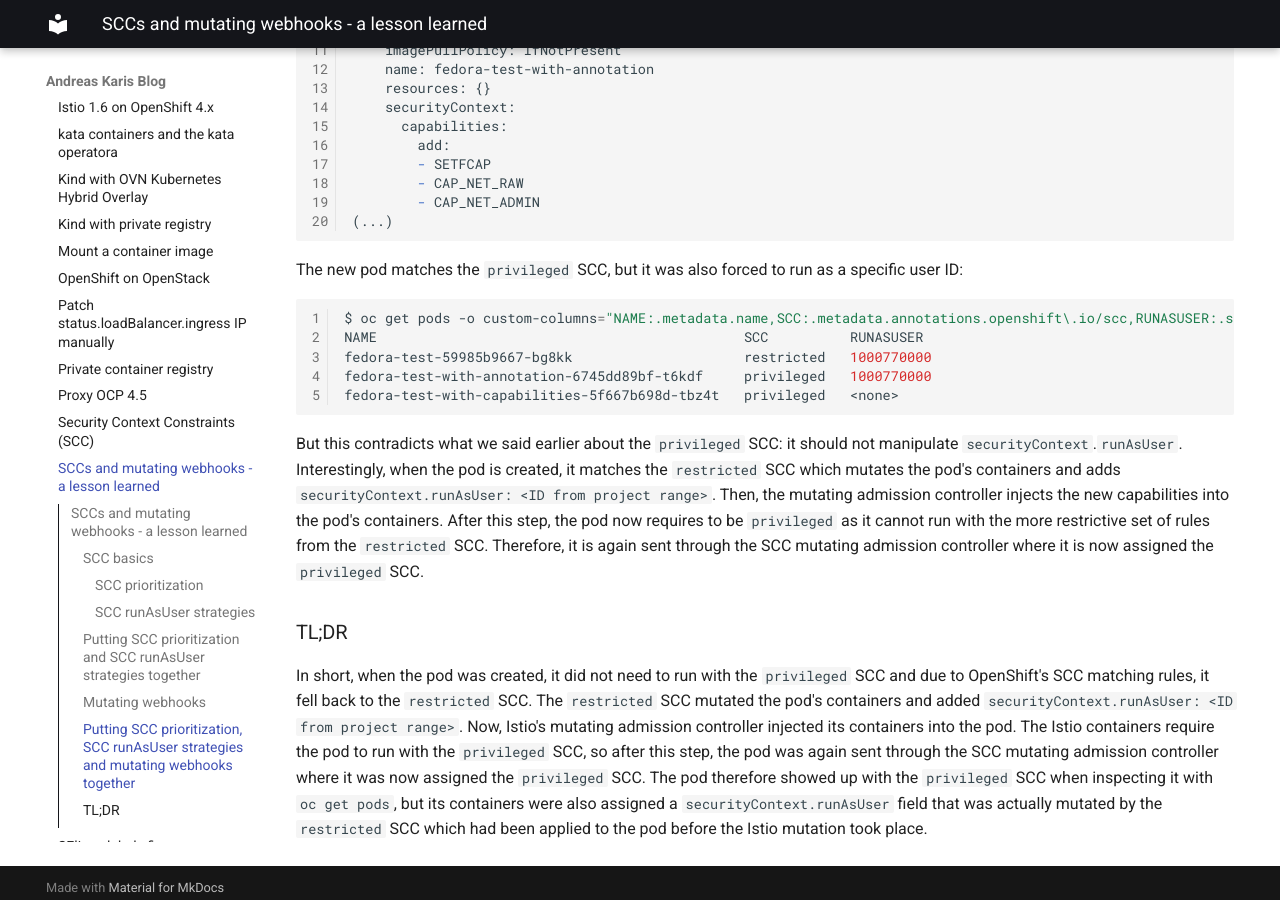
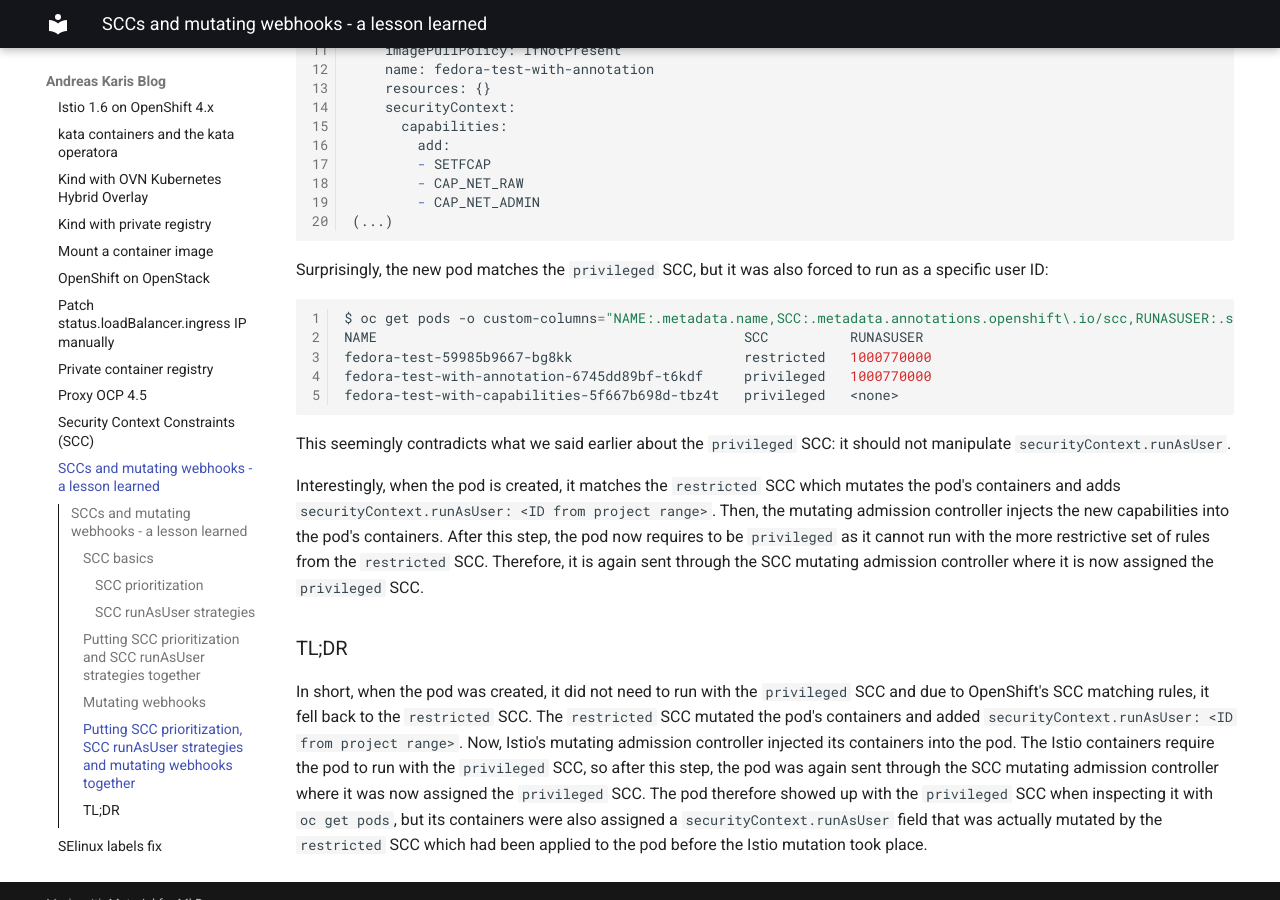
Before and after one commit to andreaskaris/blog, an MkDocs documentation site: the page built from docs/openshift/openshift-scc-with-mutating-webhooks.md, in a window 1280 px wide and 900 px high, scrolled down 8692 px. Built offline with MkDocs 1.6.1 and Material for MkDocs 9.7.7, drawn with Linux system fonts in a browser that asks for light colours.

Commit message:
improving scc
Signed-off-by: Andreas Karis <ak.karis@gmail.com>

```diff
--- a/docs/openshift/openshift-scc-with-mutating-webhooks.md
+++ b/docs/openshift/openshift-scc-with-mutating-webhooks.md
@@ -426,7 +426,7 @@ spec:
 (...)
 ~~~
 
-The new pod matches the `privileged` SCC, but it was also forced to run as a specific user ID:
+Surprisingly, the new pod matches the `privileged` SCC, but it was also forced to run as a specific user ID:
 ~~~
 $ oc get pods -o custom-columns="NAME:.metadata.name,SCC:.metadata.annotations.openshift\.io/scc,RUNASUSER:.spec.containers[*].securityContext.runAsUser"
 NAME                                             SCC          RUNASUSER
@@ -435,8 +435,10 @@ fedora-test-with-annotation-6745dd89bf-t6kdf     privileged   1000770000
 fedora-test-with-capabilities-5f667b698d-tbz4t   privileged   <none>
 ~~~
 
-But this contradicts what we said earlier about the `privileged` SCC: it should not manipulate
-`securityContext`.`runAsUser`. Interestingly, when the pod is created, it matches the `restricted` SCC which mutates
+This seemingly contradicts what we said earlier about the `privileged` SCC: it should not manipulate
+`securityContext.runAsUser`.
+
+Interestingly, when the pod is created, it matches the `restricted` SCC which mutates
 the pod's containers and adds `securityContext.runAsUser: <ID from project range>`.
 Then, the mutating admission controller injects the new capabilities into the pod's containers. After this step, the pod
 now requires to be `privileged` as it cannot run with the more restrictive set of rules from the `restricted` SCC.
```
